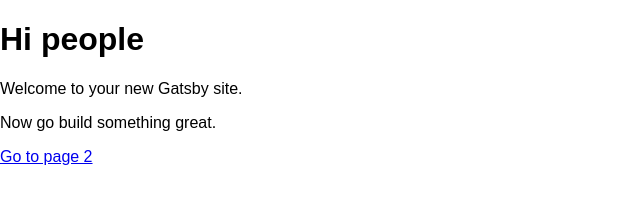
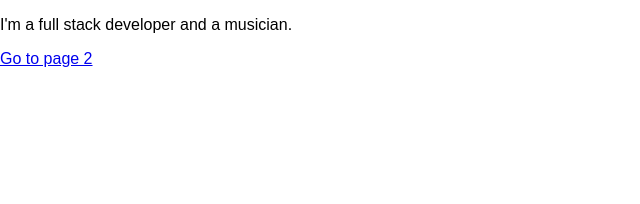
Before and after one commit to aut0maat10/robin-portfolio, a Gatsby site: page / in a window 1280 px wide. Shown: the whole page, without its empty margins (0-640 px from the left). Built offline with nearby package versions, Linux system fonts and the light colour scheme; Gatsby itself is replaced by a stand-in of ours.

Commit message:
add first about me text

```diff
--- a/src/pages/index.js
+++ b/src/pages/index.js
@@ -4,9 +4,7 @@ import '../layouts/index.css';
 
 const IndexPage = () => (
   <div>
-    <h1>Hi people</h1>
-    <p>Welcome to your new Gatsby site.</p>
-    <p>Now go build something great.</p>
+    <p>I'm a full stack developer and a musician.</p>
     <Link to="/page-2/">Go to page 2</Link>
   </div>
 )
```
